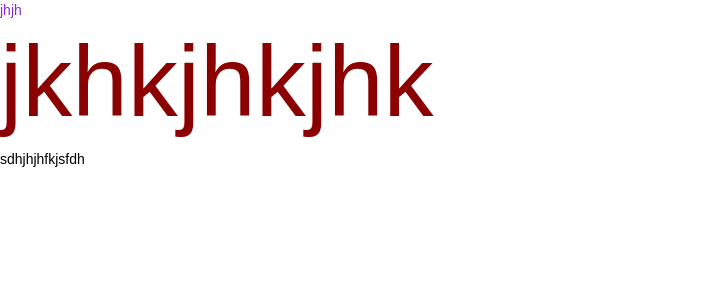
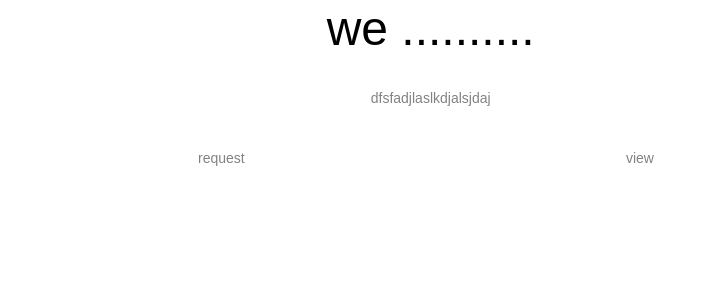
Before and after one commit to ilmaan/CanTech-Project, a Django app: page / in a window 1280 px wide. Shown: the top 300 px of the page, without its empty margins (0-717 px from the left). Run offline with Django 3.2, Linux system fonts and the light colour scheme; some libraries are stand-ins or nearby versions; some web fonts are replaced.

Commit message:
structure for 1st col

```diff
--- a/cantechsoftwares/cantech/static/app/css/home.css
+++ b/cantechsoftwares/cantech/static/app/css/home.css
@@ -1,10 +1,6 @@
-/* comment */
+.row1{
+    text-align: center;
+    margin: 0 auto;
+    align-content: center;
 
-.meb{
-    color: blueviolet;
 }
-
-.haam{
-    color:darkred;
-    font-size: 100px;
-}
--- a/cantechsoftwares/templates/home.html
+++ b/cantechsoftwares/templates/home.html
@@ -5,9 +5,20 @@ HOME
 {% endblock %}
 
 {% block content %}
-<div class="row">
-    <div class="col-6 meb">jhjh</div>
-    <h1 class="haam">jkhkjhkjhk</h1>
-    <div class="col-6">sdhjhjhfkjsfdh</div>
+<!-- FIRST CONTAINER -->
+<div class="container-fluid">
+    <div class="row row1">
+        <div class="col-lg-8">
+            <h1>we ..........</h1>
+            <br>
+            <p>dfsfadjlaslkdjalsjdaj</p>
+            <br>
+            <div class="row">
+                <p class="col-sm-6">request</p>
+                <p class="col-sm-6">view</p>
+            </div>
+        </div>
+        <div class="col-lg-4"></div>
+    </div>
 </div>
 {% endblock %}
```
